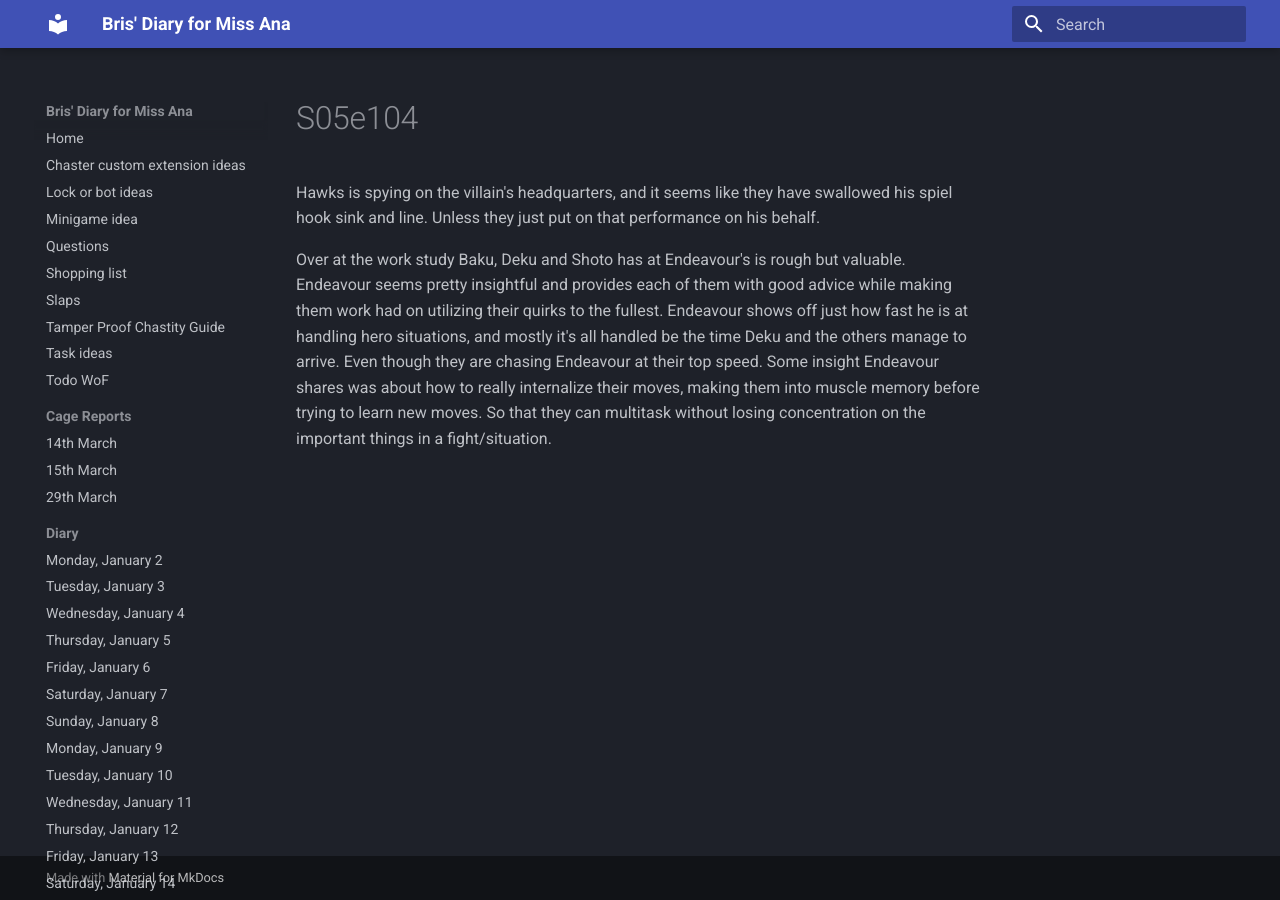
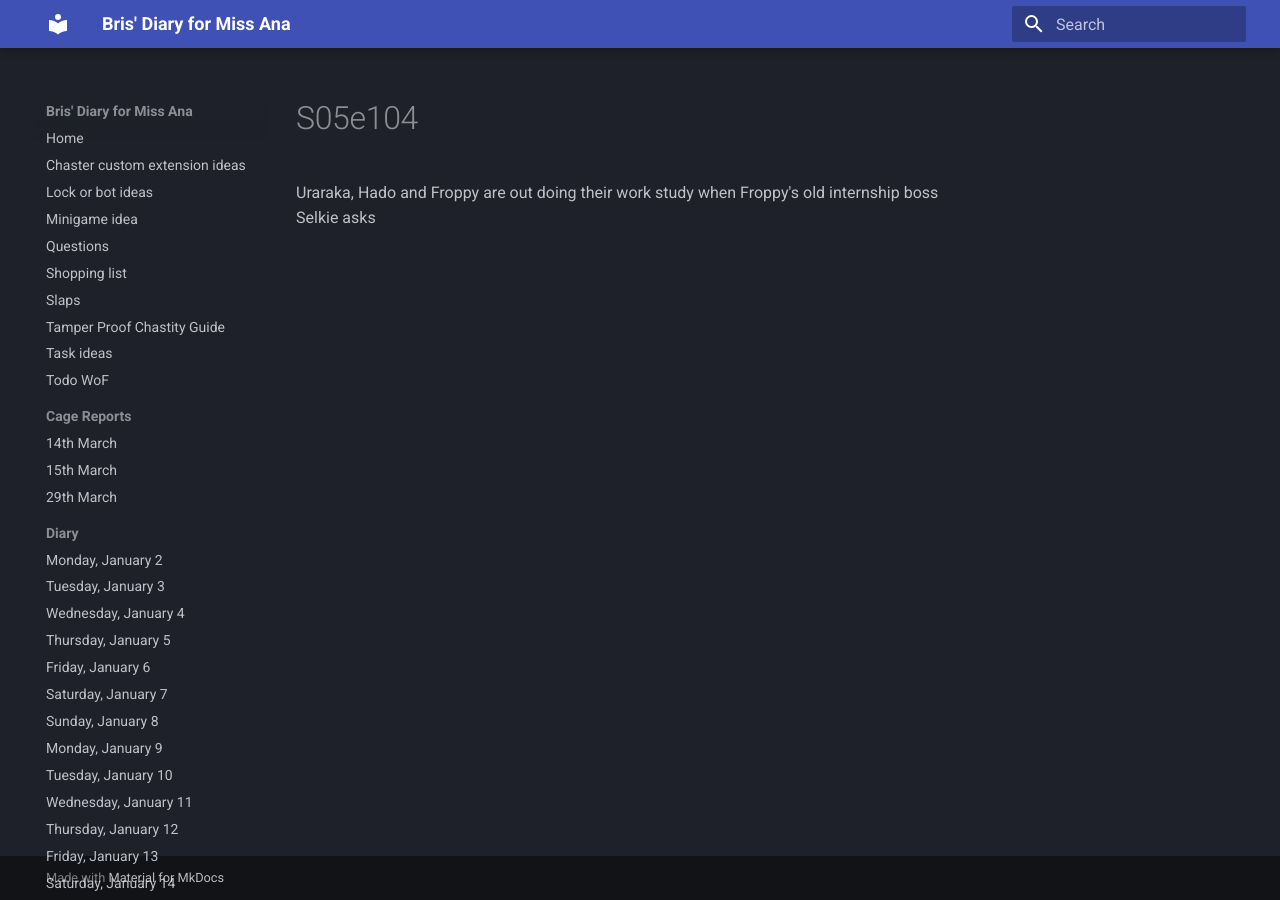
Before and after one commit to bris00/DFMA, an MkDocs documentation site: the page built from diary/Series/My Hero Academia/s05e104.md, in a window 1280 px wide. Built offline with MkDocs 1.6.1 and Material for MkDocs 9.7.7, drawn with Linux system fonts in a browser that asks for light colours.

Commit message:
vault backup: 2023-05-02 16:49:34
Affected files:
diary/Series/My Hero Academia/s05e104.md

```diff
--- a/diary/Series/My Hero Academia/s05e104.md
+++ b/diary/Series/My Hero Academia/s05e104.md
@@ -1,3 +1 @@
-Hawks is spying on the villain's headquarters, and it seems like they have swallowed his spiel hook sink and line. Unless they just put on that performance on his behalf.
-
-Over at the work study Baku, Deku and Shoto has at Endeavour's is rough but valuable. Endeavour seems pretty insightful and provides each of them with good advice while making them work had on utilizing their quirks to the fullest. Endeavour shows off just how fast he is at handling hero situations, and mostly it's all handled be the time Deku and the others manage to arrive. Even though they are chasing Endeavour at their top speed. Some insight Endeavour shares was about how to really internalize their moves, making them into muscle memory before trying to learn new moves. So that they can multitask without losing concentration on the important things in a fight/situation.
+Uraraka, Hado and Froppy are out doing their work study when Froppy's old internship boss Selkie asks
```
